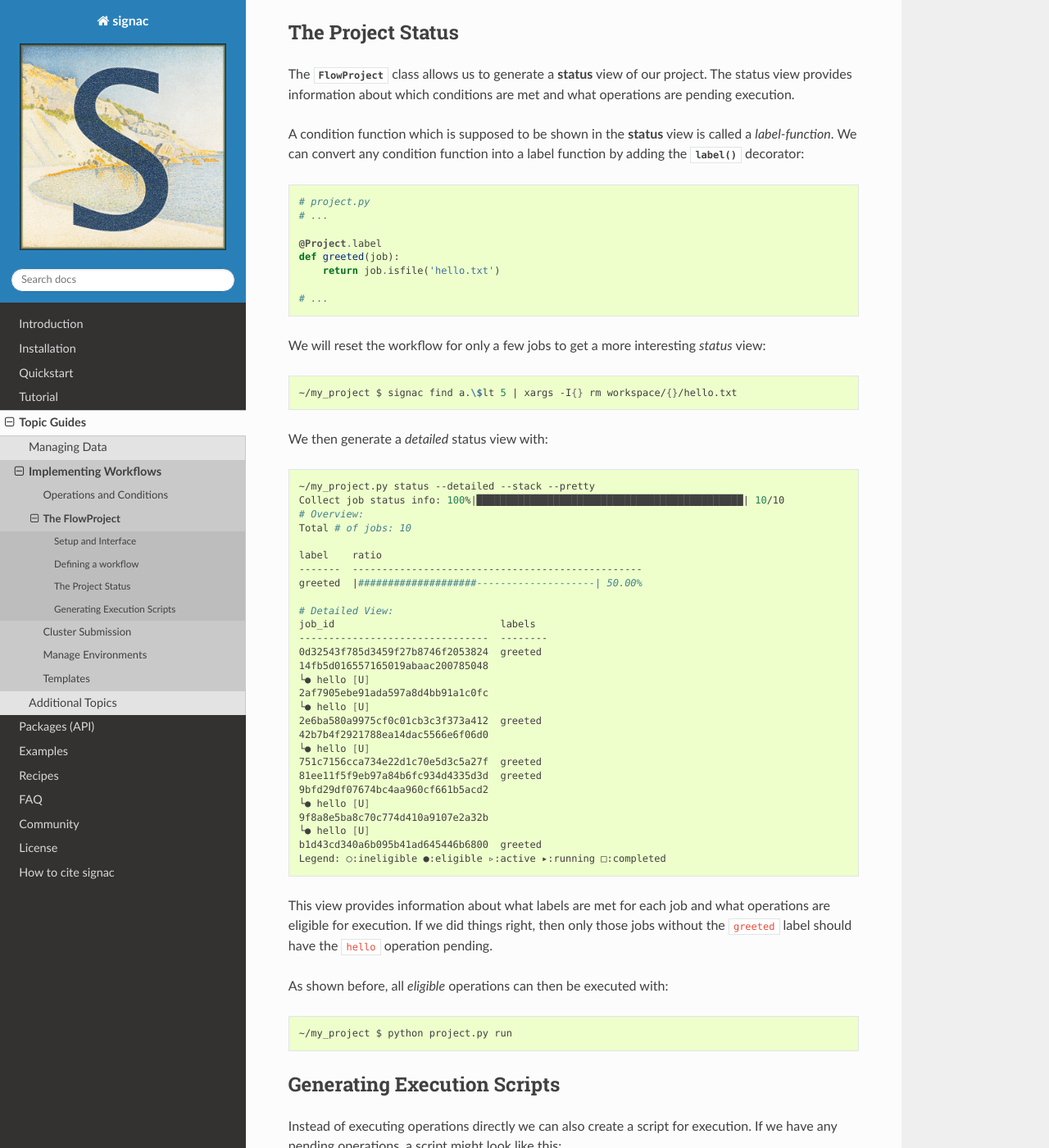
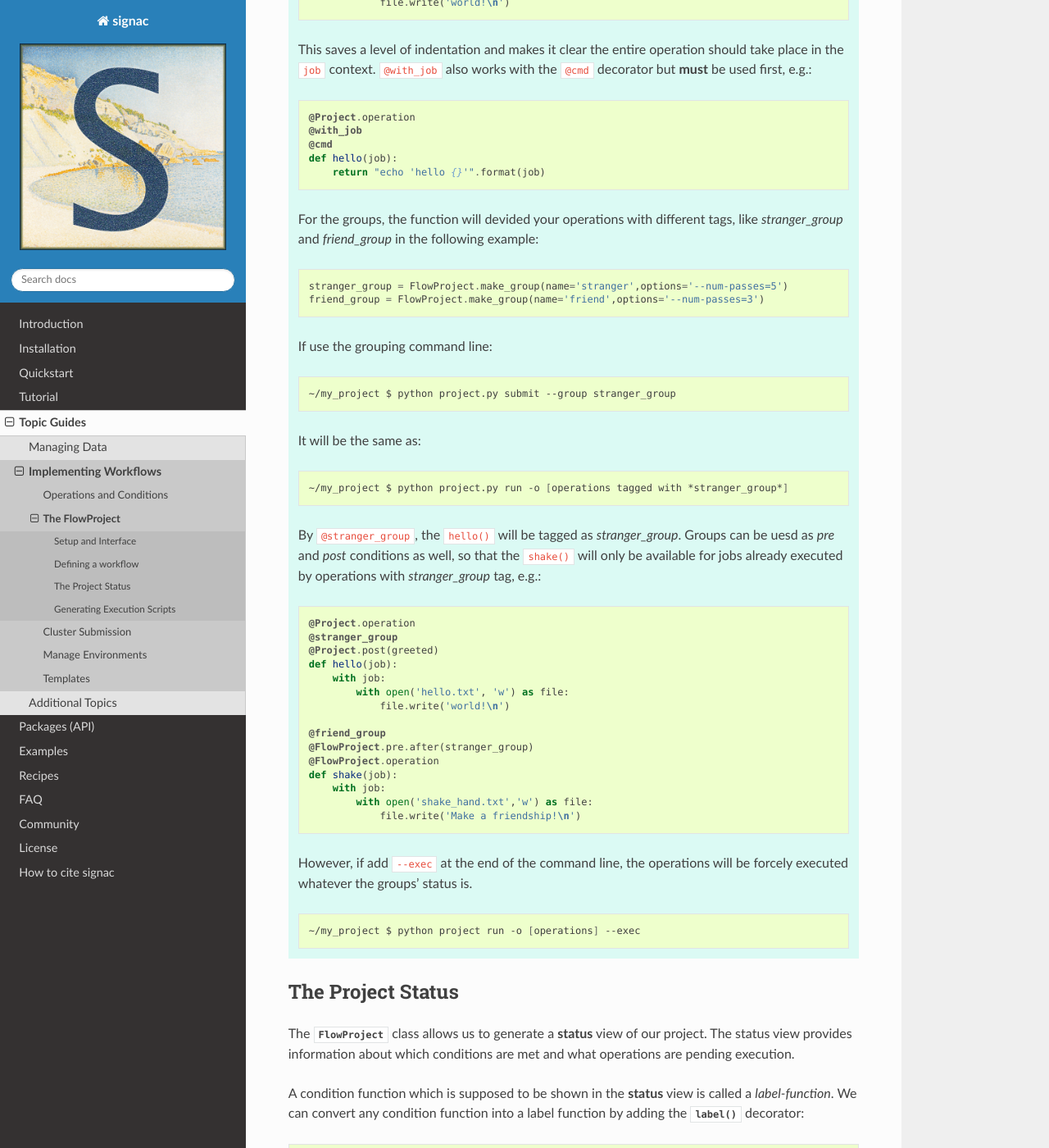
Before and after one commit to glotzerlab/signac-docs, a Sphinx documentation site: the page built from docs/source/flow-project.rst, in a window 1280 px wide and 1400 px high, scrolled down 3021 px. Shown: the whole window at 82% size. Built offline with Sphinx 7.4.7 and the Read the Docs theme 2.0.0, drawn with Linux system fonts in a browser that asks for light colours; some of the changed text lies outside the part shown.

Commit message:
Update flow-project.rst
Add ``groups`` description and usage in the ``Defining a workflow`` section.

```diff
--- a/docs/source/flow-project.rst
+++ b/docs/source/flow-project.rst
@@ -49,34 +49,48 @@
 
 We will reproduce the simple workflow introduced in the previous section by first copying both the ``greeted()`` condition function and the ``hello()`` *operation* function into the ``project.py`` module.
 We then use the :py:func:`~flow.FlowProject.operation` and the :py:func:`~.flow.FlowProject.post` decorator functions to specify that the ``hello()`` operation function is part of our workflow and that it should only be executed if the ``greeted()`` condition is not met.
+The :py:func:`~flow.FlowProject.make_group` is used to allow operations in ``FlowProject`` to be organized into *metaoperations*.
 
 .. code-block:: python
 
     # project.py
     from flow import FlowProject
 
+    stranger_group = FlowProject.make_group(name='stranger',options='--num-passes=5')
+    friend_group = FlowProject.make_group(name='friend',options='--num-passes=3')
+
 
     class Project(FlowProject):
         pass
 
+    def handshaked(job)
+        return job.isfile('shake_hand.txt')
 
     def greeted(job)
         return job.isfile('hello.txt')
 
 
     @Project.operation
+    @stranger_group
     @Project.post(greeted)
     def hello(job):
         with job:
             with open('hello.txt', 'w') as file:
                 file.write('world!\n')
 
+    @friend_group
+    @FlowProject.pre.after(stranger_group)
+    @FlowProject.operation
+    def shake(job):
+        with job:
+            with open('shake_hand.txt','w') as file:
+                file.write('Make a friendship!\n')
 
     if __name__ == '__main__':
         Project().main()
 
 We can define both *pre* and *post* conditions, which allow us to define arbitrary workflows as an acyclic graph.
-A operation is only executed if **all** pre-conditions are met, and at *at least one* post-condition is not met.
+A operation is only executed if **all** pre-conditions are met, and at *at least one* post-condition is not met. In addition, groups from :py:func:`~flow.FlowProject.make_group` are egliable for *pre* and *post* conditions.
 
 .. tip::
 
@@ -145,6 +159,54 @@
         @cmd
         def hello(job):
             return "echo 'hello {}'".format(job)
+
+    For the groups, the function will devided your operations with different tags, like *stranger_group* and *friend_group* in the
+    following example:
+
+    .. code-block:: python
+
+        stranger_group = FlowProject.make_group(name='stranger',options='--num-passes=5')
+        friend_group = FlowProject.make_group(name='friend',options='--num-passes=3')
+
+    If use the grouping command line:
+
+    .. code-block:: bash
+
+        ~/my_project $ python project.py submit --group stranger_group
+
+    It will be the same as:
+
+    .. code-block:: bash
+
+        ~/my_project $ python project.py run -o [operations tagged with *stranger_group*]
+
+    By ``@stranger_group``, the ``hello()`` will be tagged as *stranger_group*. Groups can be uesd as *pre* and *post* conditions as
+    well, so that the ``shake()`` will only be available for jobs already executed by operations with *stranger_group* tag, e.g.:
+
+    .. code-block:: python
+
+        @Project.operation
+        @stranger_group
+        @Project.post(greeted)
+        def hello(job):
+            with job:
+                with open('hello.txt', 'w') as file:
+                    file.write('world!\n')
+
+        @friend_group
+        @FlowProject.pre.after(stranger_group)
+        @FlowProject.operation
+        def shake(job):
+            with job:
+                with open('shake_hand.txt','w') as file:
+                    file.write('Make a friendship!\n')
+
+    However, if add ``--exec`` at the end of the command line, the operations will be forcely executed whatever the groups' status is.
+
+    .. code-block:: bash
+
+        ~/my_project $ python project run -o [operations] --exec
+
 
 The Project Status
 ==================
```
